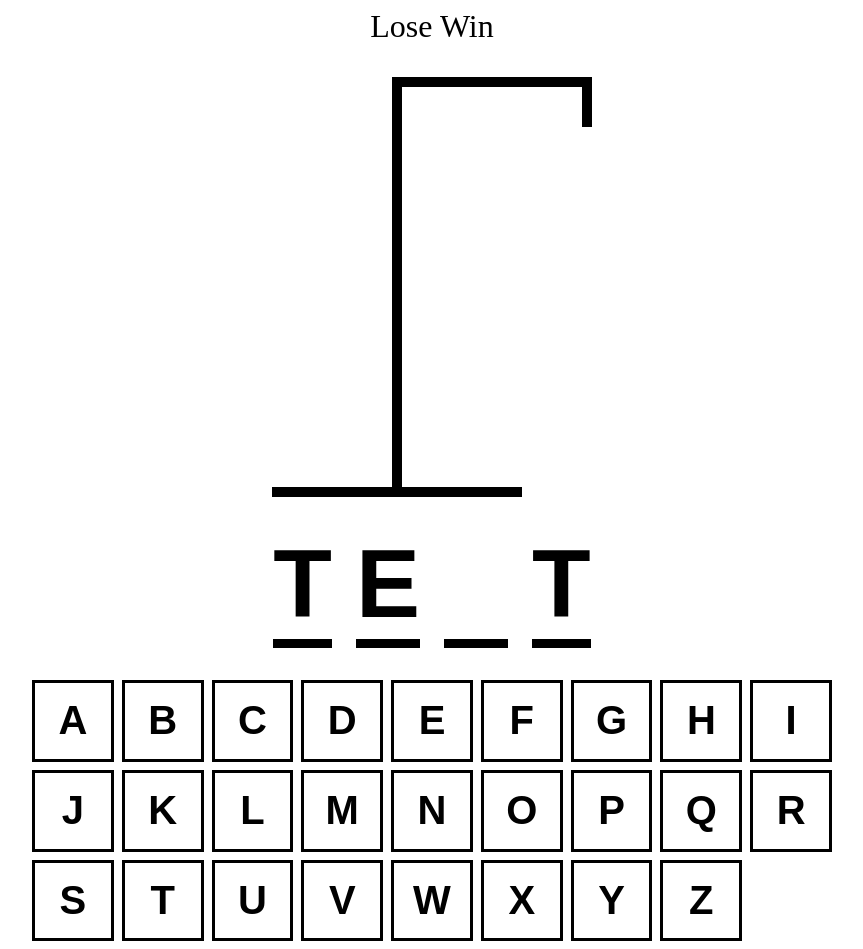
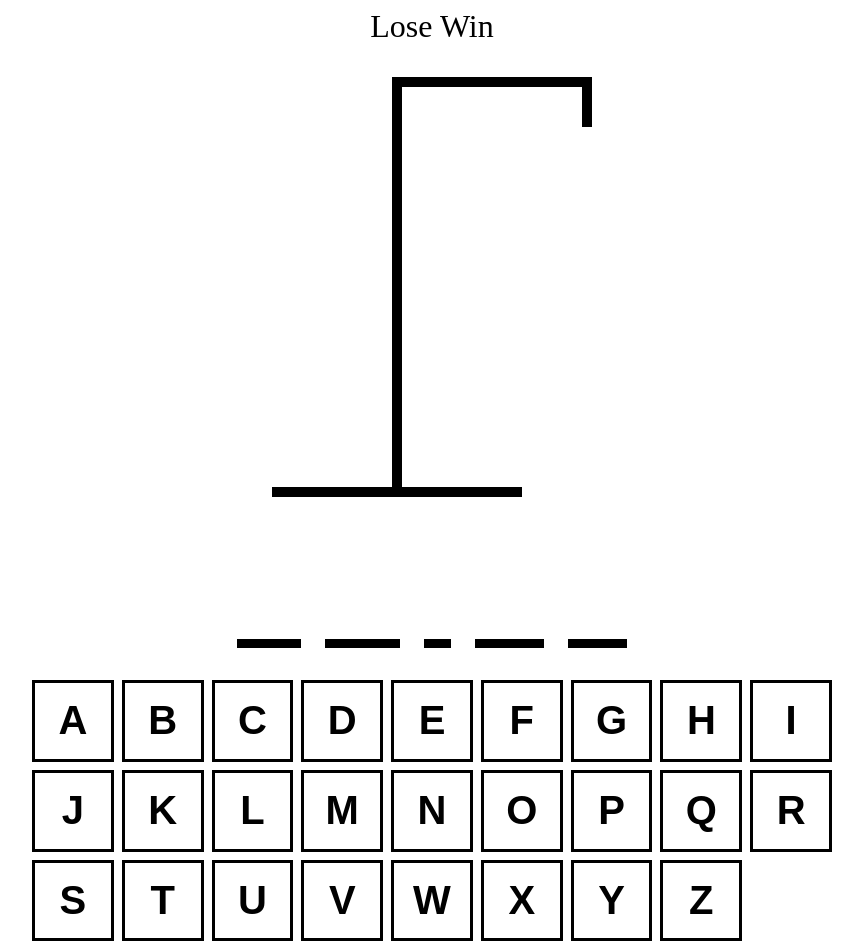
Before and after one commit to rachelwong/hangman-react, a React (Vite) app: page / in a window 1280 px wide. Shown: the whole page, without its empty margins (208-1071 px from the left). Built offline with nearby package versions, Linux system fonts and the light colour scheme.

Commit message:
feat: working game

```diff
--- a/src/App.tsx
+++ b/src/App.tsx
@@ -1,4 +1,4 @@
-import { useState } from 'react'
+import { useEffect, useState } from 'react'
 import words from './wordList.json'
 import HangmanDrawing from './components/HangmanDrawing'
 import HangmanWord from './components/HangmanWord'
@@ -12,6 +12,24 @@
 
   const incorrectLetters = guessedLetters.filter((letter) => !wordToGuess.includes(letter))
 
+  function addGuessedLetter(letter: string) {
+    if (guessedLetters.includes(letter)) return
+    setGuessedLetters(currentLetters => [...currentLetters, letter])
+  }
+
+  useEffect(() => {
+    const handler = (e: KeyboardEvent) => {
+      const key = e.key
+
+      if (!key.match(/^[a-z]$/)) return;
+      e.preventDefault()
+      addGuessedLetter(key)
+    }
+    document.addEventListener("keypress", handler)
+    return () => {
+      document.removeEventListener("keypress", handler)
+    }
+  }, [])
   return (
     <div style={{
       maxWidth: "800px",
@@ -23,7 +41,7 @@
     }}>
       <div style={{ fontSize: "2rem", textAlign: "center" }}>Lose Win</div>
       <HangmanDrawing numberOfGuesses={incorrectLetters.length} />
-      <HangmanWord />
+      <HangmanWord guessedLetters={guessedLetters} wordToGuess={ wordToGuess } />
       <div style={{alignSelf: 'stretch'}}>
         <Keyboard />
       </div>
--- a/src/components/HangmanWord.tsx
+++ b/src/components/HangmanWord.tsx
@@ -1,11 +1,14 @@
 import React from 'react'
-
-const HangmanWord = () => {
-  const word = 'test'
-  const guessedLetters = ["t", "e", "g"]
+type HangmanWordProps = {
+  guessedLetters: string[],
+  wordToGuess: string
+}
+const HangmanWord = ({ guessedLetters, wordToGuess }: HangmanWordProps) => {
+  // const word = 'test'
+  // const guessedLetters = ["t", "e", "g"]
   return (
     <div style={{ display: 'flex', gap: '.25em', fontSize: '6rem', textTransform: 'uppercase', fontWeight: "bold", fontFamily: "arial" }}>
-      {word.split("").map((letter, index) => (
+      {wordToGuess.split("").map((letter, index) => (
         <span style={{ borderBottom: ".1em solid black" }} key={ index }>
           <span style={{visibility: guessedLetters.includes(letter) ? "visible" : "hidden"}}>{letter}</span></span>
       )) }
```
